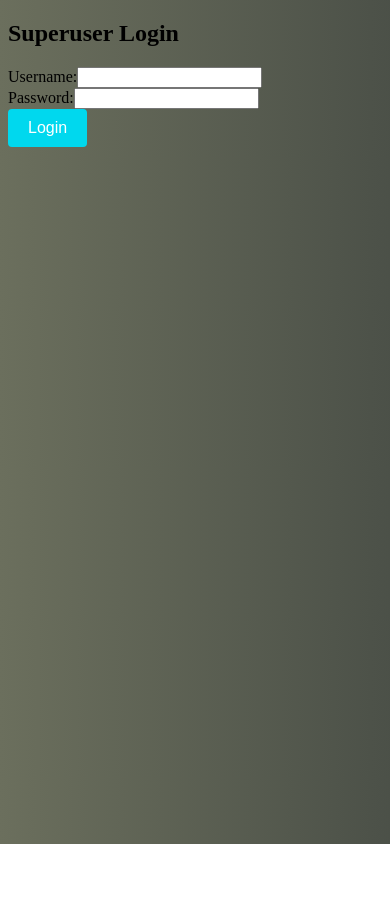
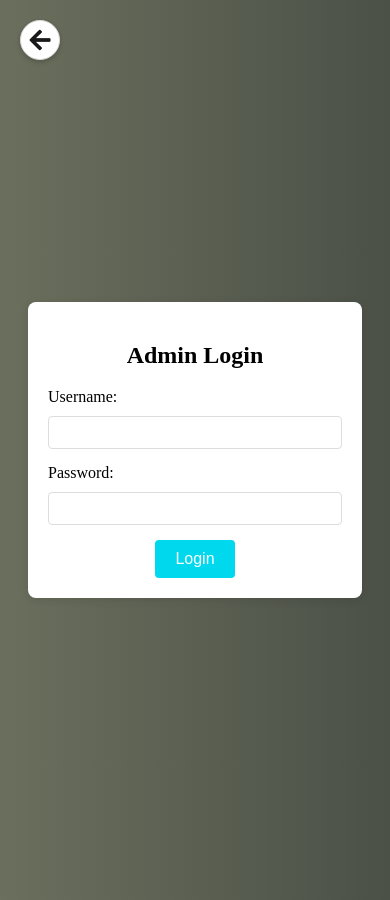
Before and after one commit to Quadspace/AIQuadspace, a React (Vite) app in the folder frontend/: page /superuser-login in a window 390 px wide. Before the commit the page ends 844 px from the top, so only its background shows below. Built offline with nearby package versions, Linux system fonts and the light colour scheme.

Commit message:
updated style and mobile responsiveness for admin login page

```diff
--- a/frontend/src/index.css
+++ b/frontend/src/index.css
@@ -16,6 +16,88 @@ body {
   }
 }
 
+.login-back-button {
+  position: absolute;
+  color: rgb(26, 25, 25);
+  top: 20px;
+  left: 20px;
+  background-color: #fff;
+  border: 1px solid #ddd;
+  border-radius: 50%;
+  width: 40px;
+  height: 40px;
+  font-size: 24px;
+  line-height: 40px; /* Vertically center the arrow */
+  text-align: center;
+  cursor: pointer;
+  box-shadow: 0px 2px 5px rgba(0, 0, 0, 0.2);
+  display: flex;
+  justify-content: center;
+  align-items: center;
+  padding: 5px;
+}
+
+.login-back-button:hover {
+  background-color: #f8f8f8;
+}
+
+.login-form-wrapper {
+  display: flex;
+  align-items: center;
+  justify-content: center;
+  min-height: 100vh;
+  padding: 20px;
+}
+
+.login-form-container {
+  max-width: 800px;
+  width: 100%;
+  margin: auto;
+  padding: 20px;
+  background-color: white;
+  border-radius: 8px;
+  box-shadow: 0 2px 10px rgba(0, 0, 0, 0.1);
+  text-align: center;
+}
+
+.admin-login-form {
+  display: flex;
+  flex-direction: column;
+  align-items: center;
+  width: 100%;
+}
+
+.admin-input-container {
+  margin-bottom: 15px;
+  width: 100%;
+}
+
+.admin-form-label {
+  display: block;
+  margin-bottom: 5px;
+  text-align: left;
+  width: 100%;
+}
+
+.admin-chat-input {
+  width: 100%;
+  box-sizing: border-box;
+  padding: 8px; /* Adjust padding as needed */
+  border: 1px solid #ddd; /* Border color */
+  border-radius: 4px; /* Rounded edges */
+  margin-top: 5px; /* Space between label and input */
+}
+
+.admin-send-button {
+  padding: 10px 20px;
+  background-color: #00d8ee;
+  border: none;
+  border-radius: 4px;
+  color: white;
+  cursor: pointer;
+  font-size: 16px;
+}
+
 /* Add this in your index.css */
 .small-admin-button {
   background-color: transparent; /* Make the background transparent */
@@ -31,7 +113,6 @@ body {
 .small-admin-button:hover {
   text-decoration: underline; /* Add underline on hover (optional) */
 }
-
 
 .admin-container {
   width: 80%; /* Set a fixed width */
@@ -341,3 +422,11 @@ button {
     margin-top: 50px; /* Larger top margin for larger screens */
   }
 }
+
+@media (max-width: 768px) {
+  .login-form-container {
+    width: 90%;
+  }
+
+  /* Additional mobile-specific styles if needed */
+}
--- a/frontend/src/pages/superuserlogin.jsx
+++ b/frontend/src/pages/superuserlogin.jsx
@@ -35,14 +35,26 @@ const SuperuserLoginForm = () => {
     }
   };
 
+  const handleBack = () => {
+    navigate("/"); // Navigate back to the homepage
+  };
+
   return (
-    <div>
-      <h2>Superuser Login</h2>
-      {error && <p style={{ color: "red" }}>{error}</p>}
-      <form onSubmit={handleSubmit}>
-        <div>
-          <label htmlFor="username">Username:</label>
+    <div className="login-form-wrapper">
+      <button onClick={handleBack} className="login-back-button">
+        <i className="fas fa-arrow-left"></i>
+      </button>{" "}
+      {/* Back button */}
+      <div className="login-form-container">
+        <h2>Admin Login</h2>
+        {error && <p className="error-message">{error}</p>}
+        <form onSubmit={handleSubmit} className="admin-login-form">
+          <div className="admin-input-container">
+            <label htmlFor="username" className="admin-form-label">
+              Username:
+            </label>
             <input
+              className="admin-chat-input"
               type="text"
               id="username"
               name="username"
@@ -51,9 +63,12 @@ const SuperuserLoginForm = () => {
               required
             />
           </div>
-        <div>
-          <label htmlFor="password">Password:</label>
+          <div className="admin-input-container">
+            <label htmlFor="password" className="admin-form-label">
+              Password:
+            </label>
             <input
+              className="admin-chat-input"
               type="password"
               id="password"
               name="password"
@@ -62,8 +77,11 @@ const SuperuserLoginForm = () => {
               required
             />
           </div>
-        <button type="submit">Login</button>
+          <button className="admin-send-button" type="submit">
+            Login
+          </button>
         </form>
+      </div>
     </div>
   );
 };
```
Lines whose indentation alone changed are shown as unchanged.
